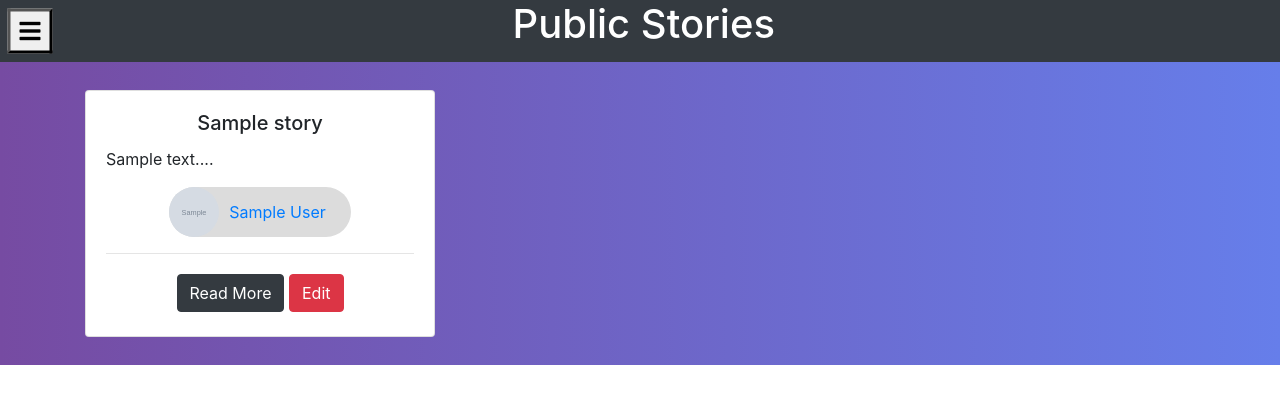
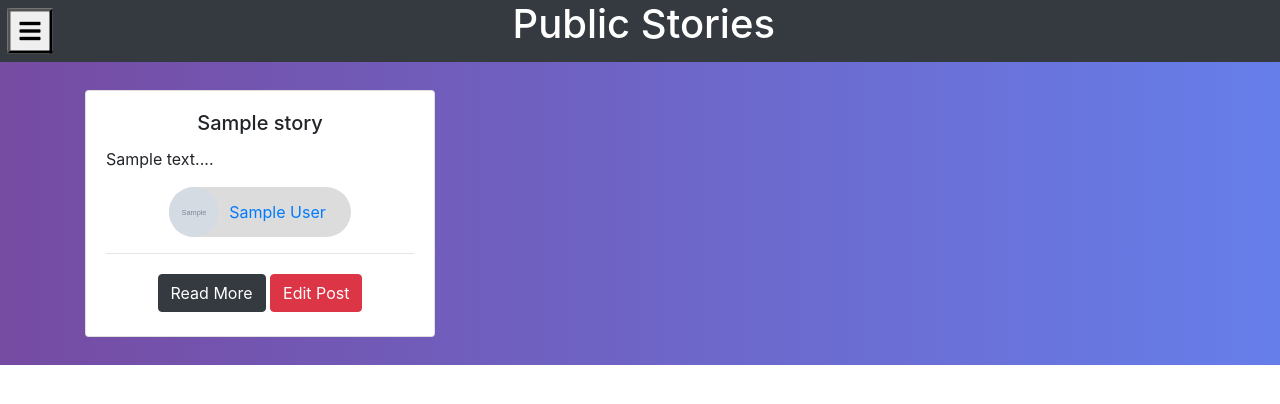
Before and after one commit to ahmadbenos/node-story-books, a Node server app: page /stories in a window 1280 px wide. Shown: the top 404 px of the page. Run offline with Node 20, Linux system fonts and the light colour scheme; the visitor is signed in with stand-in values (Sample User, id 1); tables that the repository leaves empty hold one stand-in row (values such as "Sample post"); grey boxes marked "Sample" are stand-in pictures; some libraries are stand-ins or nearby versions.

Commit message:
added edit button

```diff
--- a/routes/stories.js
+++ b/routes/stories.js
@@ -40,6 +40,7 @@ router.get("/", ensureAuthenticated, (req, res) => {
       res.render("public_stories", {
         layout: "pubLayout",
         stories,
+        myUser: req.user.id,
       });
     })
     .catch((err) => {
--- a/views/public_stories.ejs
+++ b/views/public_stories.ejs
@@ -44,9 +44,9 @@
                         <hr>
                         <div class="text-center">
                             <button class="btn btn-dark my-1">Read More</button>
-                            <% %>
-                            <button class="btn btn-danger">Edit</button>
-                            <% %>
+                            <% if(story.user._id == myUser) { %>
+                            <button class="btn btn-danger">Edit Post</button>
+                            <% } %>
                         </div>
 
                         <!-- <div class="text-center userbg rounded-pill"><a href="#" class="btn"><img
```
